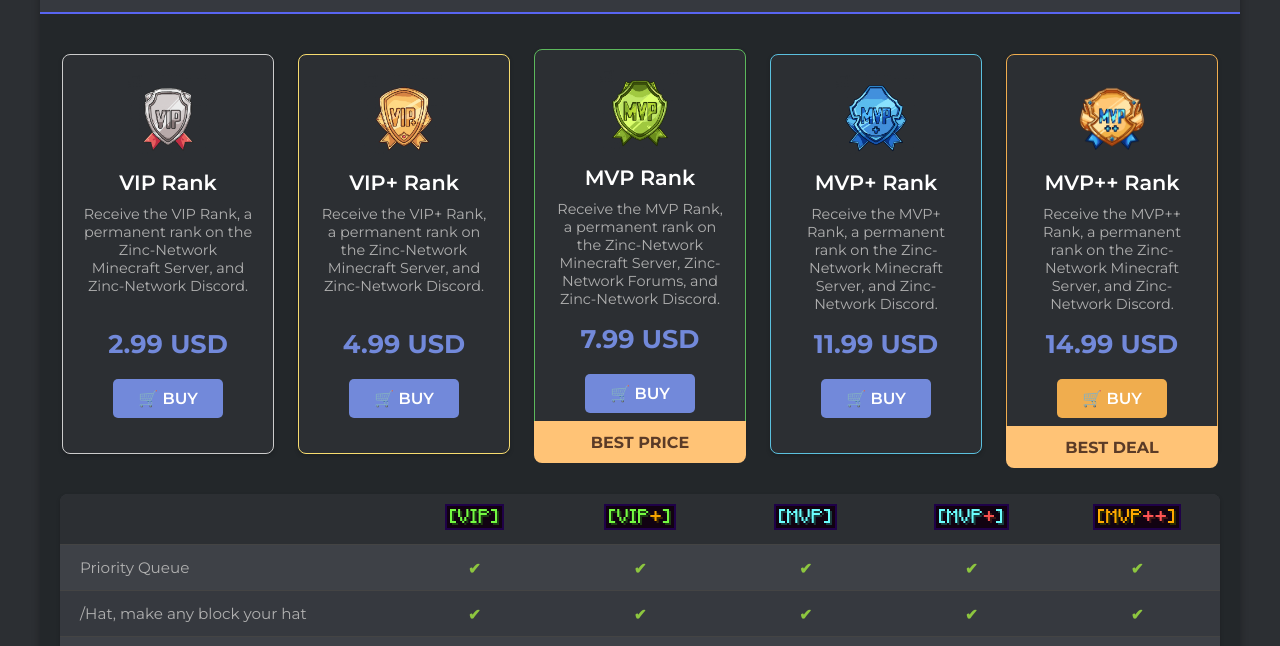
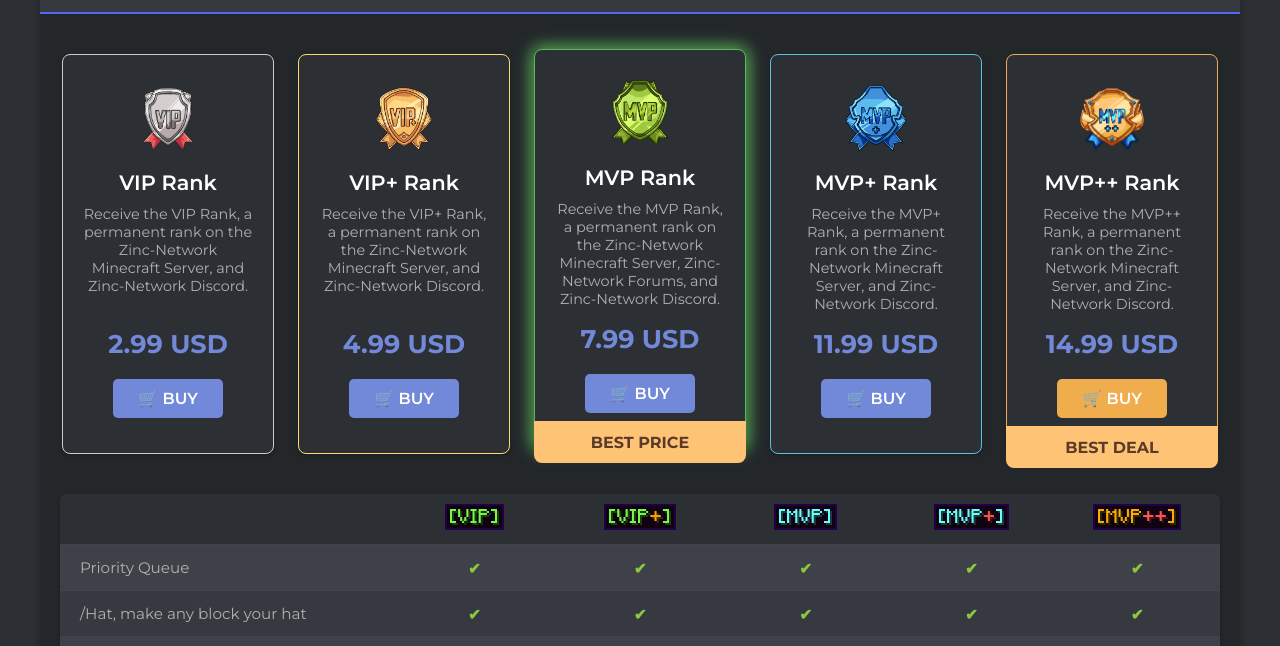
Before and after one commit to EvanRunnerGames/zinc-network, a plain HTML site: page store.html in a window 1280 px wide. In both pictures the pointer is over the element 640 px from the left and 401 px from the top of the page. Shown: the part 147-793 px from the top of the page. Drawn offline with Linux system fonts and the light colour scheme.

Commit message:
glows to MVP and MVP++

```diff
--- a/store.css
+++ b/store.css
@@ -135,6 +135,15 @@ body {
 
 .vip-rank-card:nth-child(5) { /* MVP++ */
     border-color: #f0ad4e; /* Orangish border */
+}
+
+.mvpd-rank-card:hover {
+    box-shadow: 0 0 15px 3px #5cb85c, 0 0 5px 1px #000;
+
+}
+
+.mvp-plus-plus-card:hover {
+    box-shadow: 0 0 15px 3px #f9a825, 0 0 5px 1px #000;
 }
 
 
--- a/store.html
+++ b/store.html
@@ -46,7 +46,7 @@
 
                 </div>
 
-                <div class="vip-rank-card best-deal mvp-rank-card">
+                <div class="vip-rank-card best-deal mvp-rank-card mvpd-rank-card">
                     <img src="media/ranks/MVP.png" alt="MVP Rank Icon" class="rank-icon"> <div class="rank-title">MVP Rank</div>
                     <div class="rank-description">Receive the MVP Rank, a permanent rank on the Zinc-Network Minecraft Server, Zinc-Network Forums, and Zinc-Network Discord.</div>
                     <div class="fller"> </div>
```
